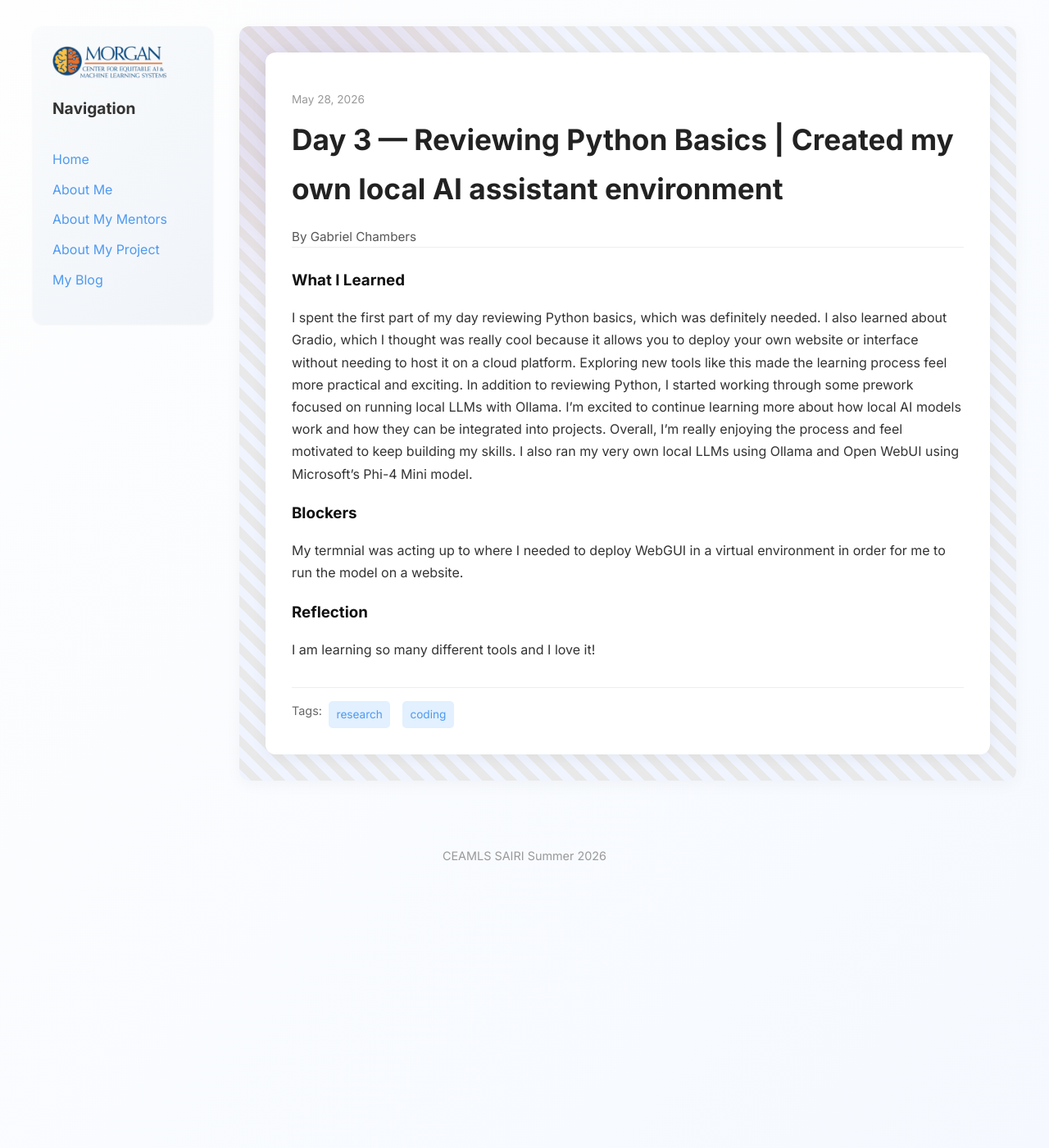
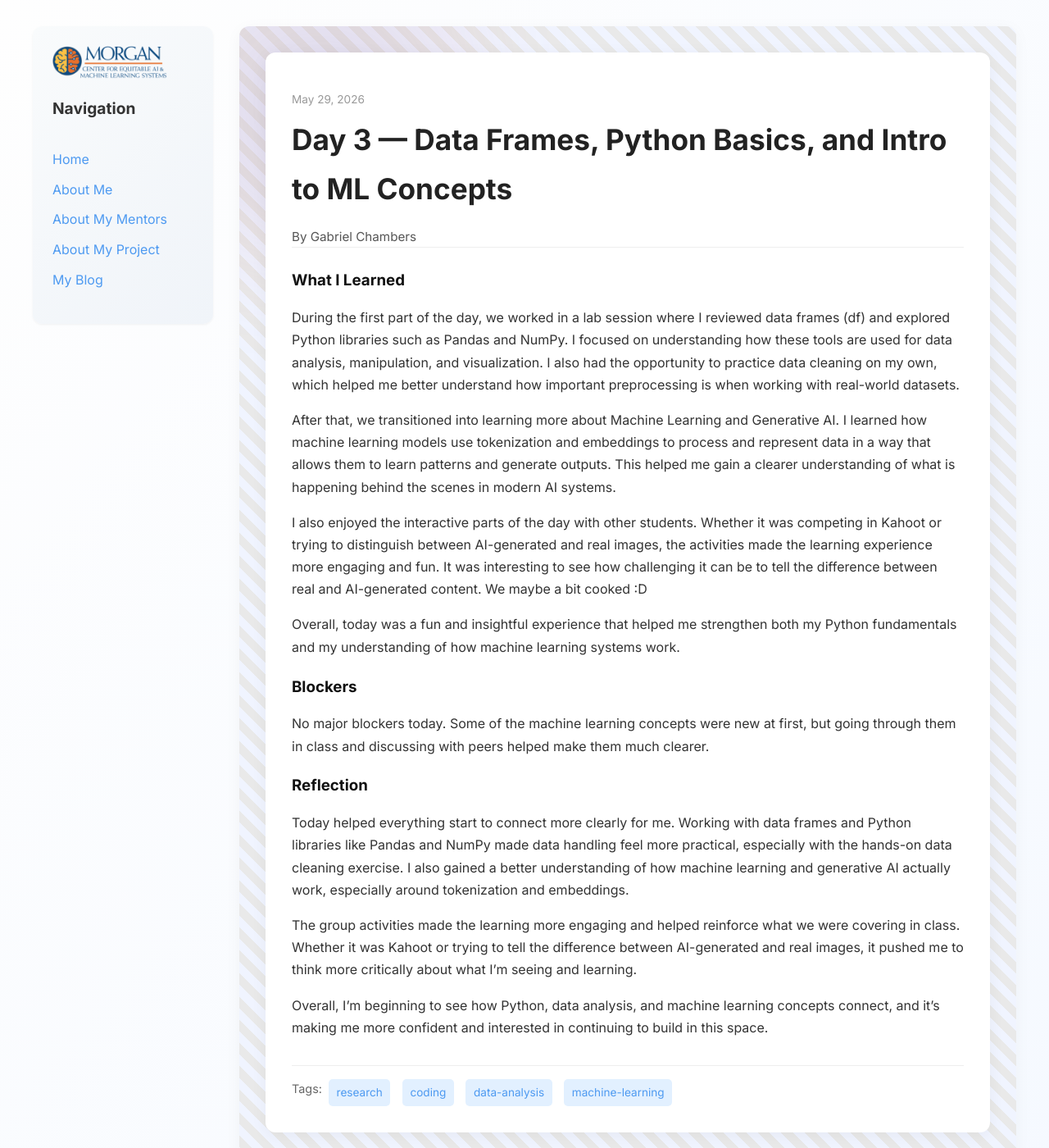
Before and after one commit to Gabbycodez/gabbycodezceamls26.github.io, a Jekyll site: the page built from _posts/2026-05-28-day-3.md, in a window 1280 px wide and 1400 px high. Shown: the whole window at 82% size. Built offline with Jekyll 4.4.1, drawn with Linux system fonts in a browser that asks for light colours.

Commit message:
Update 2026-05-28-day-3.md

```diff
--- a/_posts/2026-05-28-day-3.md
+++ b/_posts/2026-05-28-day-3.md
@@ -1,21 +1,26 @@
 ---
 layout: post
-title: "Day 3 — Reviewing Python Basics | Created my own local AI assistant environment"
-date: 2026-05-28
+title: "Day 3 — Data Frames, Python Basics, and Intro to ML Concepts"
+date: 2026-05-29
 permalink: /day3.html
-tags: ["research", "coding"]
+tags: ["research", "coding", "data-analysis", "machine-learning"]
 
 what_i_learned: |
-  I spent the first part of my day reviewing Python basics, which was definitely needed. I also learned about Gradio, which I thought was really cool
-  because it allows you to deploy your own website or interface without needing to host it on a cloud platform. Exploring new tools like this made the learning process
-  feel more practical and exciting. In addition to reviewing Python, I started working through some prework focused on running local LLMs with Ollama.
-  I’m excited to continue learning more about how local AI models work and how they can be integrated into projects.
-  Overall, I’m really enjoying the process and feel motivated to keep building my skills.
-  I also ran my very own local LLMs using Ollama and Open WebUI using Microsoft's Phi-4 Mini model.
+  During the first part of the day, we worked in a lab session where I reviewed data frames (df) and explored Python libraries such as Pandas and NumPy. I focused on understanding how these tools are used for data analysis, manipulation, and visualization. I also had the opportunity to practice data cleaning on my own, which helped me better understand how important preprocessing is when working with real-world datasets.
+
+  After that, we transitioned into learning more about Machine Learning and Generative AI. I learned how machine learning models use tokenization and embeddings to process and represent data in a way that allows them to learn patterns and generate outputs. This helped me gain a clearer understanding of what is happening behind the scenes in modern AI systems.
+
+  I also enjoyed the interactive parts of the day with other students. Whether it was competing in Kahoot or trying to distinguish between AI-generated and real images, the activities made the learning experience more engaging and fun. It was interesting to see how challenging it can be to tell the difference between real and AI-generated content. We maybe a bit cooked :D
+
+  Overall, today was a fun and insightful experience that helped me strengthen both my Python fundamentals and my understanding of how machine learning systems work.
 
 blockers: |
-  My termnial was acting up to where I needed to deploy WebGUI in a virtual environment in order for me to run the model on a website.
+  No major blockers today. Some of the machine learning concepts were new at first, but going through them in class and discussing with peers helped make them much clearer.
 
 reflection: |
-  I am learning so many different tools and I love it!
+  Today helped everything start to connect more clearly for me. Working with data frames and Python libraries like Pandas and NumPy made data handling feel more practical, especially with the hands-on data cleaning exercise. I also gained a better understanding of how machine learning and generative AI actually work, especially around tokenization and embeddings.
+
+  The group activities made the learning more engaging and helped reinforce what we were covering in class. Whether it was Kahoot or trying to tell the difference between AI-generated and real images, it pushed me to think more critically about what I’m seeing and learning.
+
+  Overall, I’m beginning to see how Python, data analysis, and machine learning concepts connect, and it’s making me more confident and interested in continuing to build in this space.
 ---
```
